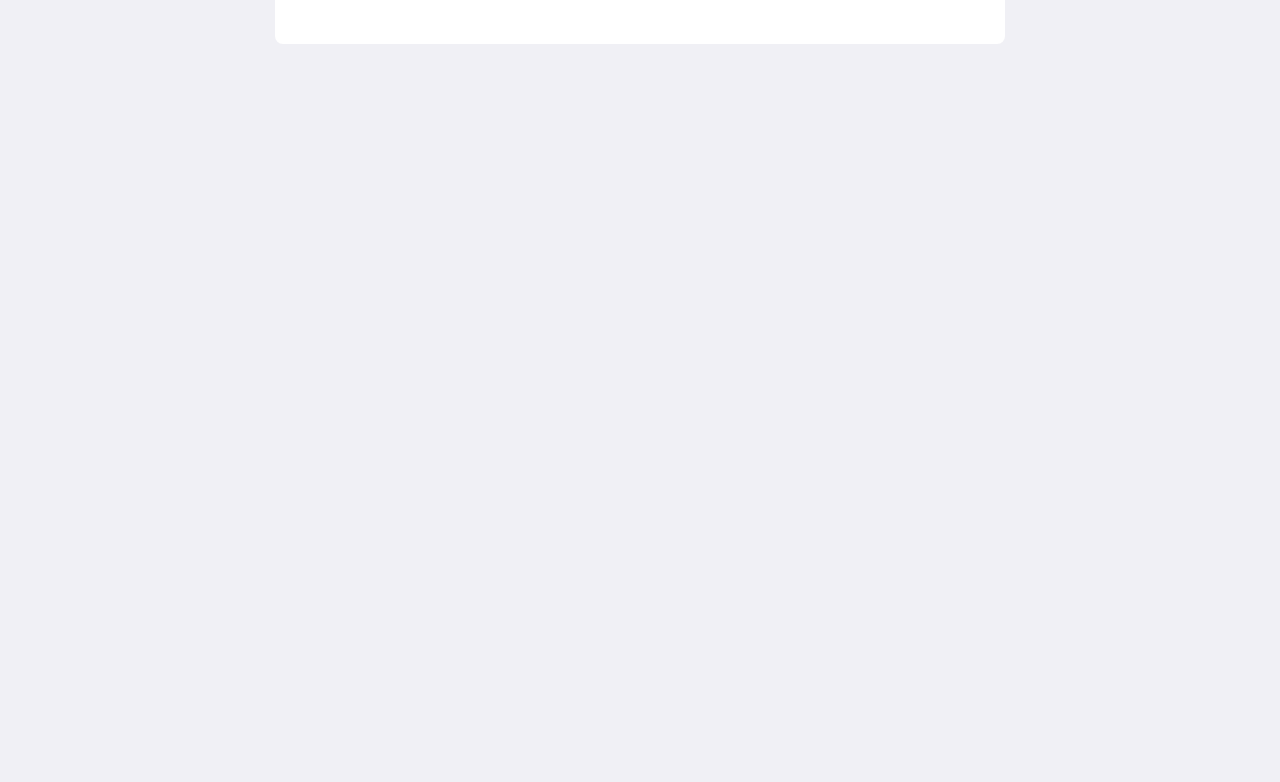
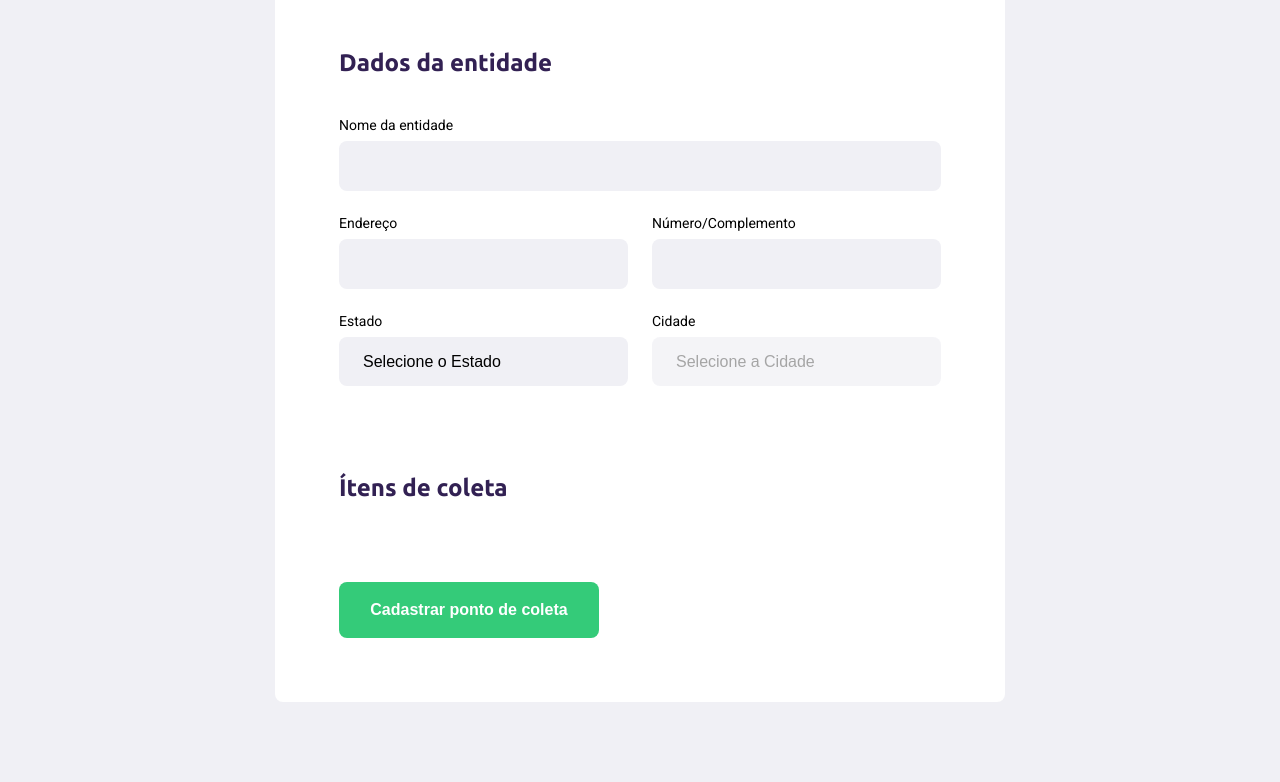
Before and after one commit to CelestinoPedro/RocketSeatOne, a plain HTML site: page create-point.html in a window 1280 px wide. Shown: the part 293-1075 px from the top of the page. Before the commit the page ends 800 px from the top, so only its background shows below. Drawn offline with Linux system fonts and the light colour scheme; no server answers.

Commit message:
Finalizando Segunda Aula NLW

```diff
--- a/create-point.html
+++ b/create-point.html
@@ -28,10 +28,58 @@
 
         <form action="">
             <h1>Cadastro do ponto de coleta</h1>
+
+            <fieldset>
+                <legend>
+                    <h2>Dados da entidade</h2>
+                </legend>
+
+                <div class="field">
+                    <label for="name">Nome da entidade</label>
+                    <input type="text" name="name">
+                </div>
+
+                <div class="field-group">
+                    <div class="field">
+                        <label for="adress">Endereço</label>
+                        <input type="text" name="adress">
+                    </div>
+                    <div class="field">
+                        <label for="adress2">Número/Complemento</label>
+                        <input type="text" name="adress2">
+                    </div>
+                </div>
+
+                <div class="field-group">
+                    <div class="field">
+                        <label for="state">Estado</label>
+                        <select name="uf" id="">
+                            <option value="">Selecione o Estado</option>
+                        </select>
+
+                        <input type="hidden" name ="state">
+                    </div>
+                    <div class="field">
+                        <label for="city">Cidade</label>
+                        <select name="city" id="" disabled>
+                            <option value="">Selecione a Cidade</option>
+
+                        </select>
+                    </div>
+                </div>
+            </fieldset>
+
+            <fieldset>
+                <legend>
+                    <h2>Ítens de coleta</h2>
+                </legend>
+            </fieldset>
+
+            <button type="submit">Cadastrar ponto de coleta</button>
         </form>
 
 
     </div>
-
+    <script src="/scritp/create-point.js"></script>
 </body>
 </html>
--- /dev/null
+++ b/scritp/create-point.js
@@ -0,0 +1,39 @@
+
+function populateUFs(){
+    const ufSelect = document.querySelector("select[name=uf]")
+    fetch("https://servicodados.ibge.gov.br/api/v1/localidades/estados")
+    .then(res => res.json())
+    .then( States => {
+        for(const state of States){
+            ufSelect.innerHTML += `<option value ="${state.id}">${state.nome}</option>`
+        }
+    })
+}
+
+populateUFs()
+
+function getCities(event){
+    const citySelect = document.querySelector("select[name=city]")
+    const stateInput = document.querySelector("input[name=state]")
+
+    const ufValue = event.target.value
+
+    const indexOfSelectedState = event.target.selectedIndex
+    stateInput.value = event.target.options[indexOfSelectedState].text
+
+    const url = `https://servicodados.ibge.gov.br/api/v1/localidades/estados/${ufValue}/municipios`
+
+    fetch(url)
+    .then(res => res.json())
+    .then(cities => {
+        for(const city of cities){
+            citySelect.innerHTML += `<option value="${city.id}">${city.nome}</option>`
+        }
+        citySelect.disabled = false
+    })
+}
+
+
+
+document.querySelector("select[name=uf]")
+    .addEventListener("change", getCities)
--- a/styles/create-point.css
+++ b/styles/create-point.css
@@ -42,3 +42,77 @@ form{
 
     max-width: 730px;
 }
+
+form h1{
+    font-size: 36px;
+}
+
+form legend{
+    margin-bottom: 40px;
+}
+
+form legend h2{
+    font-size: 24px;
+}
+form fieldset{
+    margin-top: 64px;
+    border: 0;
+}
+form .field{
+    flex: 1;
+    display: flex;
+    flex-direction: column;
+    margin-bottom: 24px;
+}
+
+form .field-group{
+    display: flex;
+
+}
+
+form input, form select{
+    background-color: #f0f0f5;
+
+    border: 0;
+    padding: 16px 24px;
+    font-size: 16px;
+
+    /*outline: none;*/
+    border-radius: 8px;
+}
+
+form select{
+    -webkit-appearance: none;
+    -moz-appearance: none;
+    appearance: none;
+}
+
+form label{
+    font-size: 14px;
+    margin-bottom: 8px;
+}
+
+form .field-group .field + .field{
+    margin-left: 24px;
+}
+
+form button{
+    width: 260px;
+    height: 56px;
+
+    background-color: var(--primary-color);
+    border-radius: 8px;
+
+    color: white;
+    font-weight: bold;
+    font-size: 16px;
+    border: 0;
+
+    margin-top: 40px;
+
+    transition: 400ms;
+}
+
+form button:hover{
+    background-color: #37a169;
+}
```
